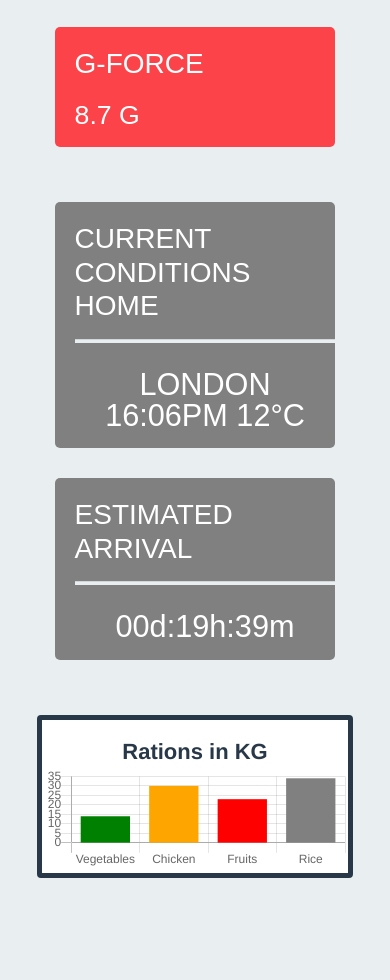
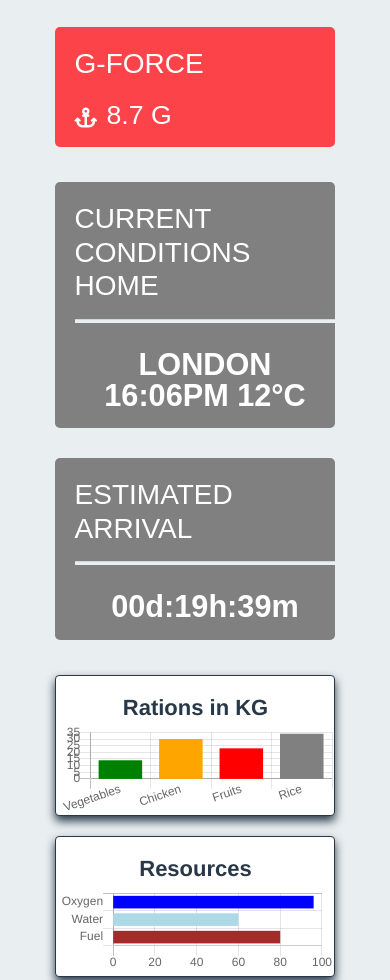
Before and after one commit to RyanK2/Challenge1Dashboard, a plain HTML site: page index.html in a window 390 px wide. Shown: the part 574-1554 px from the top of the page. Drawn offline with nearby package versions, Linux system fonts and the light colour scheme.

Commit message:
mobile done

```diff
--- a/index.html
+++ b/index.html
@@ -8,6 +8,7 @@
 	<link rel="stylesheet" type="text/css" href="https://stackpath.bootstrapcdn.com/bootstrap/4.4.1/css/bootstrap.min.css">
 	<link rel="stylesheet" type="text/css" href="style.css">
 	<script src="https://cdnjs.cloudflare.com/ajax/libs/Chart.js/2.9.3/Chart.min.js"> </script>
+	<script src="https://kit.fontawesome.com/dd684dfa93.js" crossorigin="anonymous"></script>
 </head>
 <body>
 	<header>
@@ -23,19 +24,23 @@
 			<section class="statcontainer">
 				<div class="passengers">
 					<h3>PASSENGERS</h3>
-					<p>102</p>
+					<i class="fas fa-users fa-lg"></i>
+					<p>  102</p>
 				</div>
 				<div class="duration">
 					<h3>TRAVEL TIME</h3>
-					<p>1h 09m</p>
+					<i class="fas fa-clock fa-lg"></i>
+					<p>  1h 09m</p>
 				</div>
 				<div class="speed">
 					<h3>AVERAGE SPEED</h3>
-					<p>29800 km/s</p>
+					<i class="fas fa-tachometer-alt fa-lg"></i>
+					<p>  29800 km/s</p>
 				</div>
 				<div class="gforce">
 					<h3>G-FORCE</h3>
-					<p>8.7 G</p>
+					<i class="fas fa-anchor fa-lg"></i>
+					<p>  8.7 G</p>
 				</div>
 			</section>
 			<aside class="travelcontainer">
@@ -55,7 +60,7 @@
 					<canvas id="rationchart"> </canvas>
 				</div>
 				<div class="resources">
-					<canvas id="recoursefuel"> </canvas>
+					<canvas id="resourcefuel"> </canvas>
 				</div>
 				<div class="acceleration">
 					<canvas id="accelgraph"> </canvas>
@@ -105,6 +110,104 @@
     }
   }
 });
+
+    let fuelChart = document.getElementById('resourcefuel');
+
+    let horizontalbarChart = new Chart(fuelChart, {
+      type:'horizontalBar', //bar, horizontalBar, pie, line, doughnut, radar, polarArea
+      data:{
+       labels:['Oxygen','Water', 'Fuel'],
+       datasets:[{
+         label:'Resources',
+       data:[96,60,80],
+       backgroundColor:[
+       'blue',
+       'lightblue',
+       'brown'
+       ],
+    }]
+  },
+  options:{
+    legend:{
+      display: false
+    },
+    title: {
+      display: true,
+      text: 'Resources',
+      fontSize: 22,
+      fontColor: '#283848'
+    },
+    layout: {
+      padding: {
+        top: 10
+      }
+    },
+     scales: {
+        xAxes: [{
+            ticks: {
+                beginAtZero: true
+            }
+        }]
+    }
+  }
+});
+
+     let speedChart = document.getElementById('accelgraph');
+
+    let lineChart = new Chart(speedChart, {
+      type:'line', //bar, horizontalBar, pie, line, doughnut, radar, polarArea
+      data:{
+       labels:[0, 10, 20, 30, 40, 50, 60, 70, 80, 90, 100],
+       datasets:[{
+         label:'Acceleration',
+       data:[5, 10, 25, 34, 44, 70, 79, 84, 87, 90, 89],
+       fill:'start',
+       backgroundColor: 'pink',
+       borderColor: 'lightblue',
+       pointBorderColor: 'red',
+       backgroundColor:[
+       'pink'
+       ],
+    }]
+  },
+  options:{
+    legend:{
+      display: false,
+    },
+    title: {
+      display: true,
+      text: 'Acceleration',
+      fontSize: 22,
+      fontColor: '#283848'
+    },
+    layout: {
+      padding: {
+        top: 10
+      }
+    },
+     scales: {
+        yAxes: [{
+        	display: true,
+        	scaleLabel: {
+        		display: true,
+        		labelString: 'Speed in 10^6 km',
+        	ticks: {
+                beginAtZero: true
+            }
+        }
+        }],
+        xAxes: [{
+        	display: true,
+        	scaleLabel: {
+        		display: true,
+        		labelString: 'Distance in 10^4 km',
+        	ticks: {
+                beginAtZero: true
+            }
+        } }]
+    }
+  }
+});
 	</script>
 </body>
 </html>
--- a/style.css
+++ b/style.css
@@ -22,6 +22,7 @@ h3 {
 h2 {
 	line-height: 1em;
 	font-size: 23pt;
+	font-weight: bold;
 }
 
 hr {
@@ -31,7 +32,9 @@ hr {
 
 p {
 	font-size: 20pt;
+	display: inline-block;
 	line-height: 2em;
+	padding-left: 5px;
 }
 
 header {
@@ -47,6 +50,7 @@ canvas {
 	margin-right: auto;
 }
 
+
 .gridcontainer {
 	width: 90%;
 	margin: 0 auto;
@@ -57,6 +61,10 @@ canvas {
     flex-wrap: wrap;
     margin-top: 30px;
     margin-bottom: 50px;
+}
+
+.travelcontainer {
+	margin-top: -20px;
 }
 
 .passengers, .speed, .duration, .gforce, .arrival, .earth {
@@ -70,14 +78,19 @@ canvas {
 	border-radius: 5px;
 }
 
-.rations {
-	width: 90%;
+.rations, .resources, .acceleration {
+	width: 80%;
 	margin-left: auto;
 	margin-right: auto;
-	margin-top: -10px;
+	margin-top: 20px;
 	background-color: white;
 	border-radius: 4px;
-	border: 5px solid #283848;
+	border: 1px solid #283848;
+	box-shadow: 0px 5px 10px #283848;
+}
+
+.rations {
+	margin-top: -30px;
 }
 
 .arrival, .earth {
```
Also changed, not shown: scripts.js (deleted, +0 -15 lines). Lines whose indentation alone changed are shown as unchanged.
